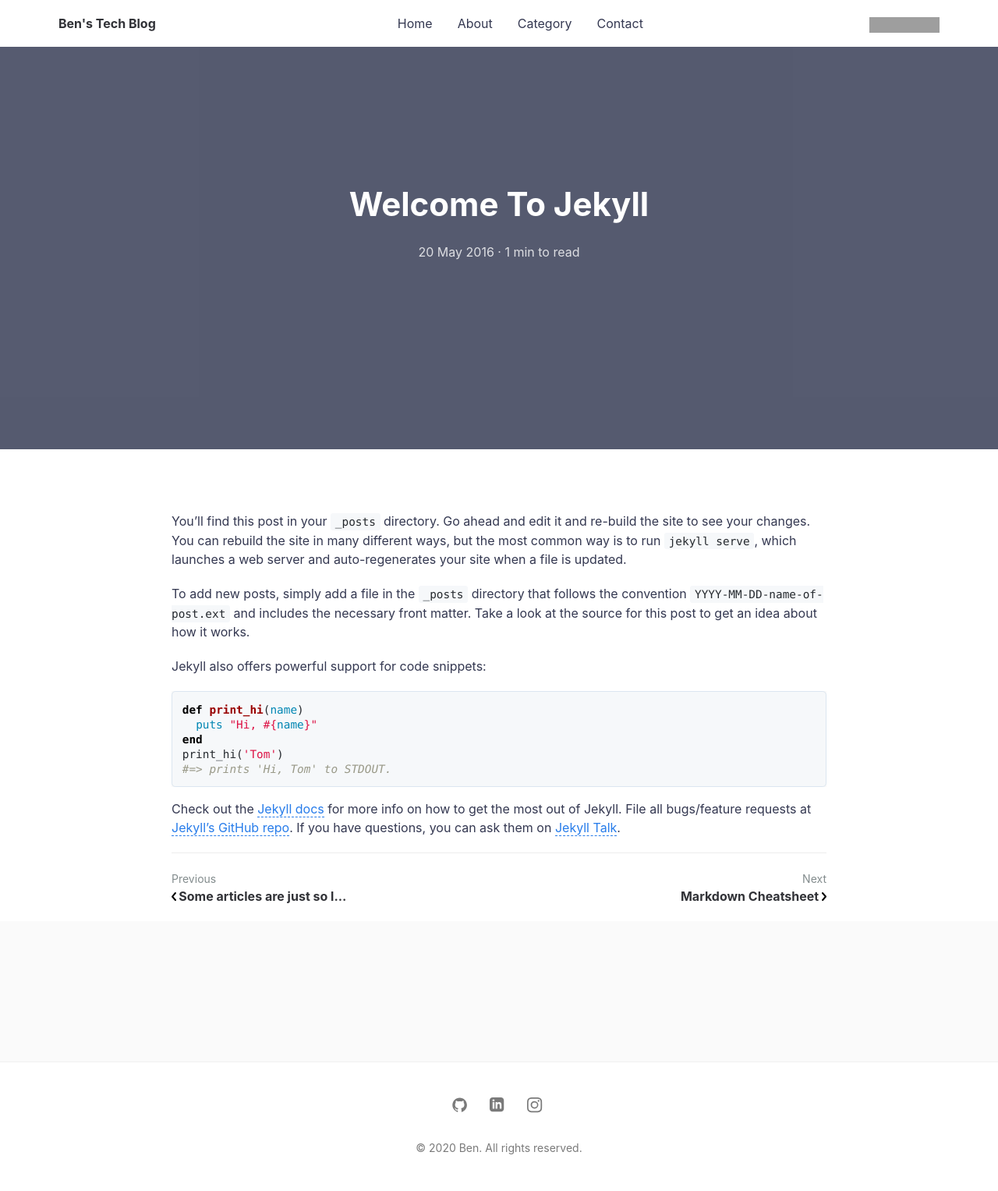
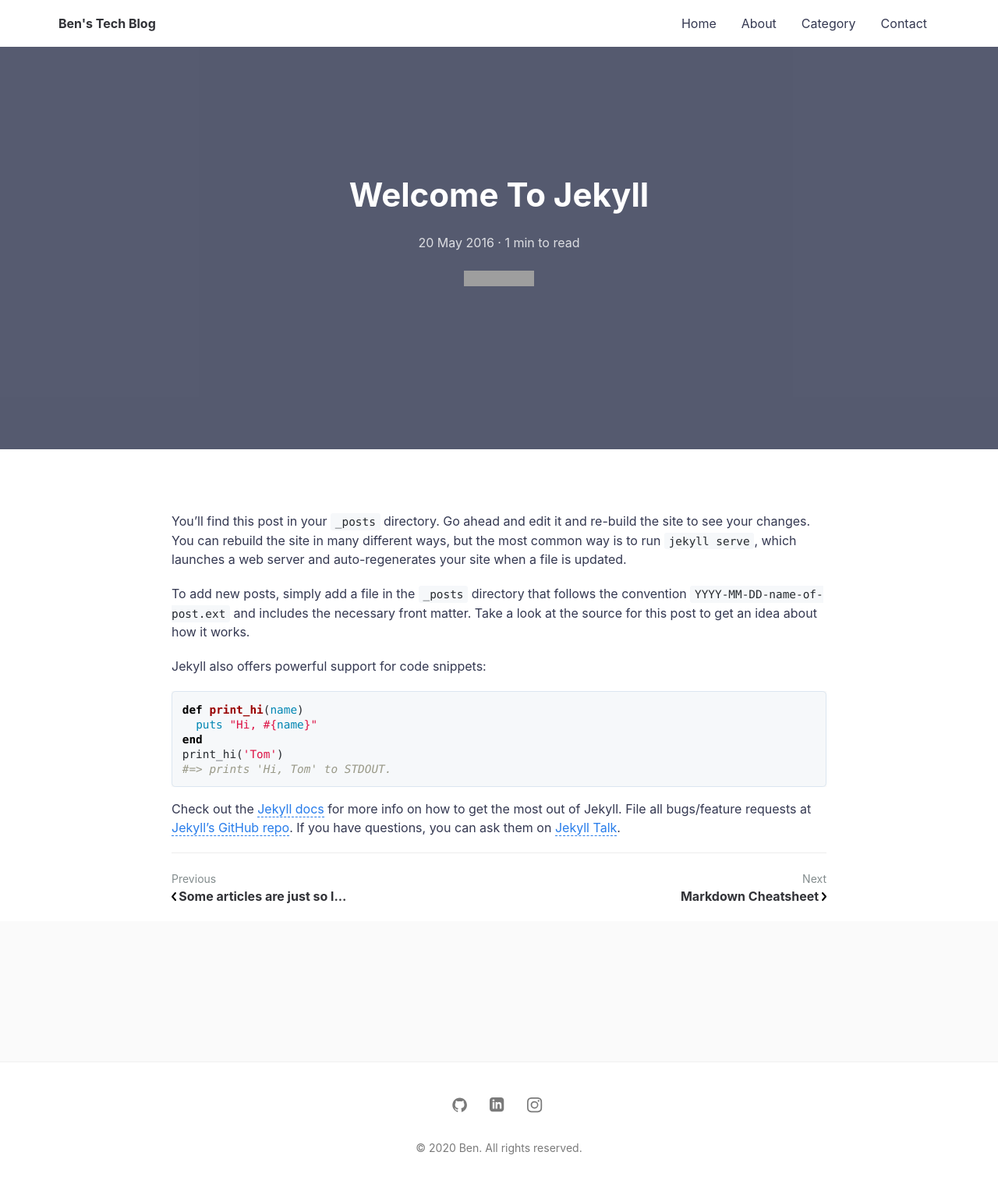
Before and after one commit to hjben/hjben.github.io, a Jekyll site: the page built from _posts/2016-05-20-welcome-to-jekyll.md, in a window 1280 px wide. Shown: the whole page at 78% size. Built offline with Jekyll 4.4.1, drawn with Linux system fonts in a browser that asks for light colours; comment, search, counter and statistics services are not loaded; grey boxes are pictures that could not be loaded.

Commit message:
Remove hits on header

```diff
--- a/_includes/header.html
+++ b/_includes/header.html
@@ -15,9 +15,6 @@
           {% endfor %}
         </div>
       </nav>
-      <div>
-        <img src="https://hits.seeyoufarm.com/api/count/incr/badge.svg?url=https%3A%2F%2Fhjben.github.io&count_bg=%2379C83D&title_bg=%23555555&icon=&icon_color=%23E7E7E7&title=hits&edge_flat=false"/>
-      </div>
       <div class="header__toggle">
         <span></span>
         <span></span>
--- a/_layouts/post.html
+++ b/_layouts/post.html
@@ -52,6 +52,9 @@ layout: compress
             {% endif %} to read
         </span>
       </p>
+      <span>
+        <img src="https://hits.seeyoufarm.com/api/count/incr/badge.svg?url=https%3A%2F%2Fhjben.github.io&count_bg=%2379C83D&title_bg=%23555555&icon=&icon_color=%23E7E7E7&title=hits&edge_flat=false"/>
+      </span>
     </div>
   </div>
 
```
